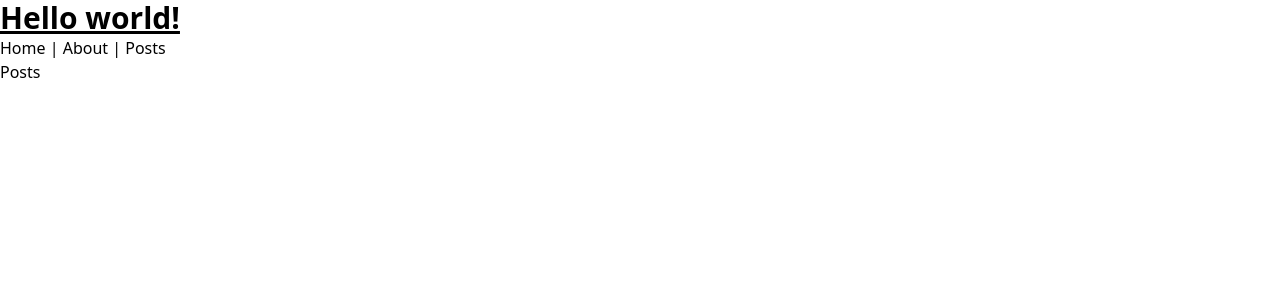
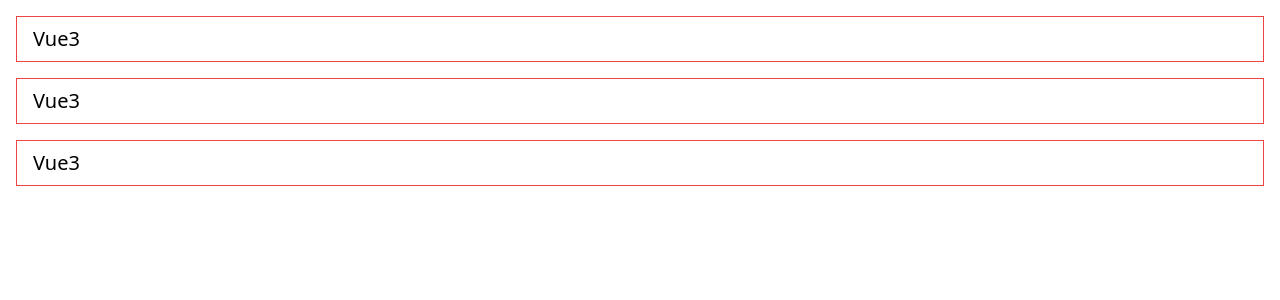
Before and after one commit to uryngaliev/app-vue, a Vue app: page /posts in a window 1280 px wide. Shown: the top 300 px of the page. Built offline with nearby package versions, Linux system fonts and the light colour scheme.

Commit message:
change component PostList and add component PostForm

```diff
--- a/src/App.vue
+++ b/src/App.vue
@@ -1,13 +1,20 @@
 <template>
-    <nav>
-        <h1 class="text-3xl font-bold underline">
-            Hello world!
-        </h1>
-        <router-link to="/">Home</router-link>
-        |
-        <router-link to="/about">About</router-link>
-        |
-        <router-link :to="{name: 'posts'}">Posts</router-link>
-    </nav>
-    <router-view/>
+    <PostList :posts="posts"/>
 </template>
+
+<script>
+    import PostList from "@/components/PostList";
+
+    export default {
+        components: {PostList},
+        data() {
+            return {
+                posts: [
+                    {title: 'Vue', body: '3'},
+                    {title: 'Vue', body: '3'},
+                    {title: 'Vue', body: '3'},
+                ]
+            }
+        }
+    }
+</script>
--- a/src/components/HelloWorld.vue
+++ /dev/null
@@ -1,58 +0,0 @@
-<template>
-  <div class="hello">
-    <h1>{{ msg }}</h1>
-    <p>
-      For a guide and recipes on how to configure / customize this project,<br>
-      check out the
-      <a href="https://cli.vuejs.org" target="_blank" rel="noopener">vue-cli documentation</a>.
-    </p>
-    <h3>Installed CLI Plugins</h3>
-    <ul>
-      <li><a href="https://github.com/vuejs/vue-cli/tree/dev/packages/%40vue/cli-plugin-babel" target="_blank" rel="noopener">babel</a></li>
-      <li><a href="https://github.com/vuejs/vue-cli/tree/dev/packages/%40vue/cli-plugin-router" target="_blank" rel="noopener">router</a></li>
-    </ul>
-    <h3>Essential Links</h3>
-    <ul>
-      <li><a href="https://vuejs.org" target="_blank" rel="noopener">Core Docs</a></li>
-      <li><a href="https://forum.vuejs.org" target="_blank" rel="noopener">Forum</a></li>
-      <li><a href="https://chat.vuejs.org" target="_blank" rel="noopener">Community Chat</a></li>
-      <li><a href="https://twitter.com/vuejs" target="_blank" rel="noopener">Twitter</a></li>
-      <li><a href="https://news.vuejs.org" target="_blank" rel="noopener">News</a></li>
-    </ul>
-    <h3>Ecosystem</h3>
-    <ul>
-      <li><a href="https://router.vuejs.org" target="_blank" rel="noopener">vue-router</a></li>
-      <li><a href="https://vuex.vuejs.org" target="_blank" rel="noopener">vuex</a></li>
-      <li><a href="https://github.com/vuejs/vue-devtools#vue-devtools" target="_blank" rel="noopener">vue-devtools</a></li>
-      <li><a href="https://vue-loader.vuejs.org" target="_blank" rel="noopener">vue-loader</a></li>
-      <li><a href="https://github.com/vuejs/awesome-vue" target="_blank" rel="noopener">awesome-vue</a></li>
-    </ul>
-  </div>
-</template>
-
-<script>
-export default {
-  name: 'HelloWorld',
-  props: {
-    msg: String
-  }
-}
-</script>
-
-<!-- Add "scoped" attribute to limit CSS to this component only -->
-<style scoped>
-h3 {
-  margin: 40px 0 0;
-}
-ul {
-  list-style-type: none;
-  padding: 0;
-}
-li {
-  display: inline-block;
-  margin: 0 10px;
-}
-a {
-  color: #42b983;
-}
-</style>
--- /dev/null
+++ b/src/components/PostForm.vue
@@ -0,0 +1,13 @@
+<template>
+
+</template>
+
+<script>
+    export default {
+        name: "PostForm"
+    }
+</script>
+
+<style scoped>
+
+</style>
--- a/src/components/PostList.vue
+++ b/src/components/PostList.vue
@@ -1,12 +1,23 @@
 <template>
-    <h1>
-        Posts
-    </h1>
+    <div class="container mx-auto px-4 mt-4" v-for="post in posts">
+        <div class="flex border border-red-500 py-2 px-4">
+            <h2 class="text-xl tracking-normal">
+                {{post.title}}
+            </h2>
+            <p class="text-xl">
+                {{post.body}}
+            </p>
+        </div>
+    </div>
 </template>
 
 <script>
     export default {
-        name: "PostList"
+       props: {
+           posts: {
+               type: Array
+           }
+       }
     }
 </script>
 
--- a/src/router/index.js
+++ b/src/router/index.js
@@ -6,16 +6,6 @@
         name: 'posts',
         component: () => import('../components/PostList.vue')
     },
-    {
-        path: '/',
-        name: 'home',
-        component: () => import('../views/HomeView.vue')
-    },
-    {
-        path: '/about',
-        name: 'about',
-        component: () => import('../views/AboutView.vue')
-    }
 ]
 
 const router = createRouter({
--- a/src/views/AboutView.vue
+++ /dev/null
@@ -1,5 +0,0 @@
-<template>
-  <div class="about">
-    <h1>This is an about page</h1>
-  </div>
-</template>
--- a/src/views/HomeView.vue
+++ /dev/null
@@ -1,18 +0,0 @@
-<template>
-  <div class="home">
-    <img alt="Vue logo" src="../assets/logo.png">
-    <HelloWorld msg="Welcome to Your Vue.js App"/>
-  </div>
-</template>
-
-<script>
-// @ is an alias to /src
-import HelloWorld from '@/components/HelloWorld.vue'
-
-export default {
-  name: 'HomeView',
-  components: {
-    HelloWorld
-  }
-}
-</script>
```
